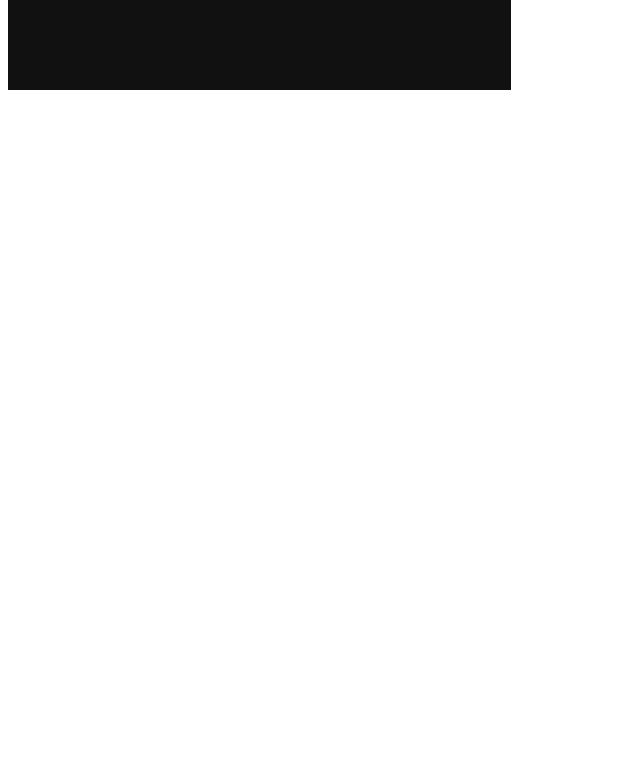
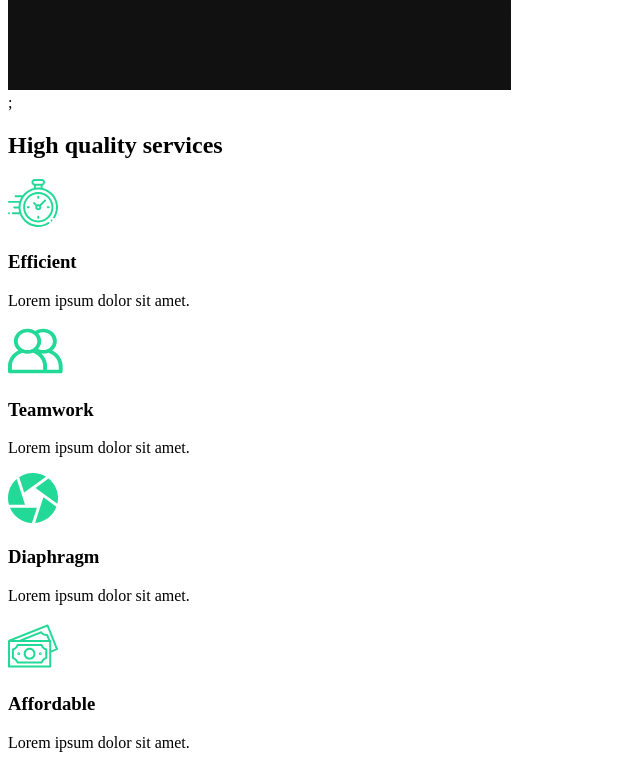
Before and after one commit to Anishb7/capture-portfolio, a React (Create React App) app: page / in a window 1280 px wide. Shown: the part 880-1646 px from the top of the page, without its empty margins (0-640 px from the left). Before the commit the page ends 982 px from the top, so only its background shows below. Built offline with nearby package versions, Linux system fonts and the light colour scheme.

Commit message:
3. Services Section

```diff
--- /dev/null
+++ b/src/components/ServicesSection.js
@@ -0,0 +1,54 @@
+import React from 'react';
+//Import Icons
+import clock from '../img/clock.svg';
+import diaphragm from '../img/diaphragm.svg';
+import money from '../img/money.svg';
+import teamwork from '../img/teamwork.svg';
+import home2 from '../img/home2.png';
+
+const ServicesSection = () => {
+  return (
+    <div className='services'>
+      <div className='description'>
+        <h2>
+          High <span>quality</span> services
+        </h2>
+        <div className='cards'>
+          <div className='card'>
+            <div className='icon'>
+              <img alt='icons' src={clock} />
+              <h3>Efficient</h3>
+            </div>
+            <p>Lorem ipsum dolor sit amet.</p>
+          </div>
+          <div className='card'>
+            <div className='icon'>
+              <img alt='icons' src={teamwork} />
+              <h3>Teamwork</h3>
+            </div>
+            <p>Lorem ipsum dolor sit amet.</p>
+          </div>
+          <div className='card'>
+            <div className='icon'>
+              <img alt='icons' src={diaphragm} />
+              <h3>Diaphragm</h3>
+            </div>
+            <p>Lorem ipsum dolor sit amet.</p>
+          </div>
+          <div className='card'>
+            <div className='icon'>
+              <img alt='icons' src={money} />
+              <h3>Affordable</h3>
+            </div>
+            <p>Lorem ipsum dolor sit amet.</p>
+          </div>
+        </div>
+      </div>
+      <div className='image'>
+        <img alt='camera' src={home2} />
+      </div>
+    </div>
+  );
+};
+
+export default ServicesSection;
--- a/src/pages/AboutUs.js
+++ b/src/pages/AboutUs.js
@@ -1,9 +1,15 @@
 import React from 'react';
 //Page components
 import AboutSection from '../components/AboutSection';
+import ServicesSection from '../components/ServicesSection';
 
 const AboutUs = () => {
-  return <AboutSection />;
+  return (
+    <>
+      <AboutSection />;
+      <ServicesSection />
+    </>
+  );
 };
 
 export default AboutUs;
```
